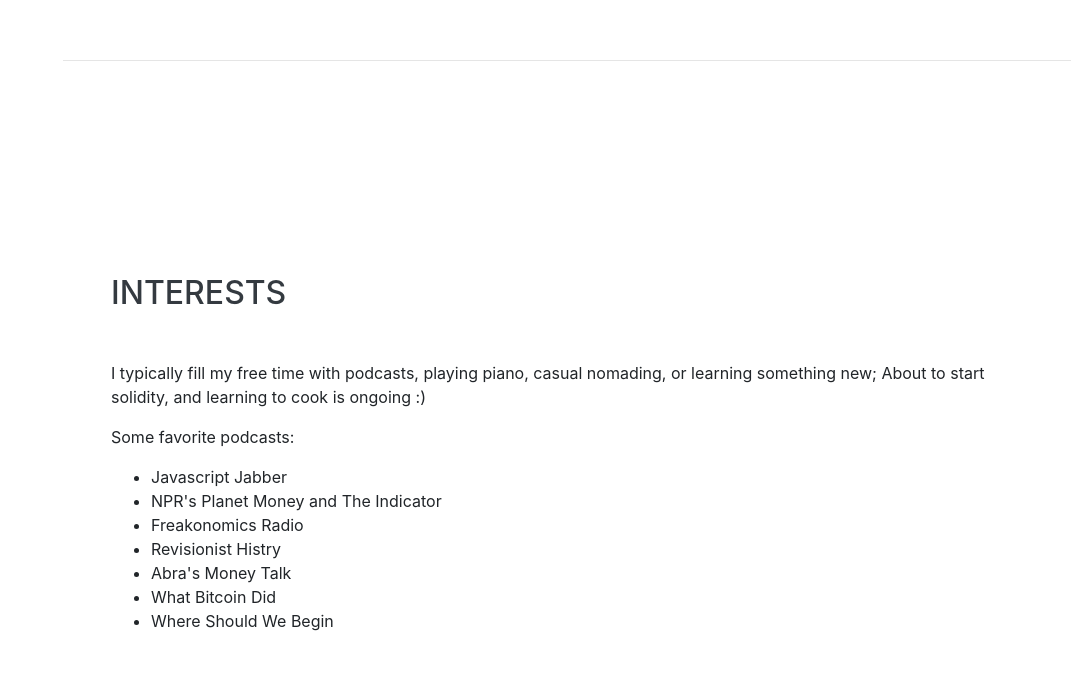
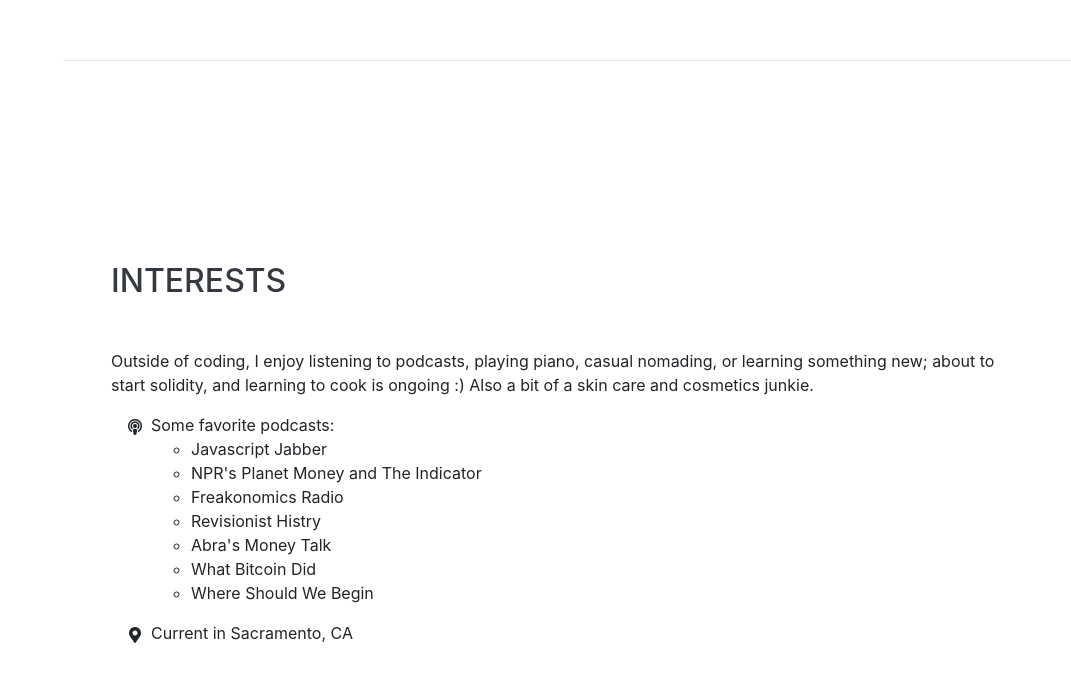
Before and after one commit to celestewinterton/celestewinterton.github.io, a website with bundled scripts: page index.html in a window 1280 px wide. Shown: the part 4701-5381 px from the top of the page, without its empty margins (209-1280 px from the left). Built offline with nearby package versions, Linux system fonts and the light colour scheme; a web font is replaced by a local one.

```diff
--- a/index.html
+++ b/index.html
@@ -17,6 +17,8 @@
   <link href="https://fonts.googleapis.com/css?family=Saira+Extra+Condensed:500,700" rel="stylesheet">
   <link href="https://fonts.googleapis.com/css?family=Muli:400,400i,800,800i" rel="stylesheet">
   <link href="vendor/fontawesome-free/css/all.min.css" rel="stylesheet">
+  <script src="https://kit.fontawesome.com/bd487381c4.js" crossorigin="anonymous"></script>
+  <link rel="stylesheet" href="https://cdnjs.cloudflare.com/ajax/libs/font-awesome/4.7.0/css/font-awesome.min.css">
   <link rel="stylesheet" href="https://cdn.jsdelivr.net/gh/devicons/devicon@v2.15.1/devicon.min.css">
   <link rel="icon" type="image/png" href="https://raw.githubusercontent.com/celestewinterton/celestewinterton.github.io/main/assets/images/favicon.ico">
 
@@ -408,8 +410,26 @@
     <section class="resume-section p-3 p-lg-5 d-flex align-items-center" id="interests">
       <div class="w-100">
         <h2 class="mb-5">Interests</h2>
-        <p>I typically fill my free time with podcasts, playing piano, casual nomading, or learning something new; About to start solidity, and learning to cook is ongoing :)</p>
-        <p>Some favorite podcasts: </p>
+
+        <!-- <p>I grew up creative and free-spirited, always making something whether it was out of clay, paint, textiles, or music. At some point, I
+          tried very hard to "grow out" of that, but I love that in coding, I've found a way to reconnect with my childhood and I can
+          once again, create beautiful things.
+        </p>
+        <p>My exposure to tech was quite minimal until early adulthood. In highschool another student shared a teaching demo on some basic
+          HTML and CSS and although I was immediatly intrigued, I didn't have the confidence or support to explore that interest.
+          What it actually took, was a personal misson and maybe a small existential crisis. Ten years and a finance career later,
+          I quit my job, and completed a highly selective coding bootcamp.
+        </p>
+        <p>
+          Ultimatly, what inspired me to make a career change; I didn't feel fullfilled in my work, meanwhile I became obsessed with crypto and
+          how this technology could change peoples lives. I fell in love with the idea of a more open and inclusive financial system The space
+          is still nascent, but I wanted to at some point, in some way, be involved in this rare opportunity to make a positive change for the world. -->
+
+        <p>Outside of coding, I enjoy listening to podcasts, playing piano, casual nomading, or learning something new; about to start solidity, and learning to cook is ongoing :) Also a bit of a skin care and cosmetics junkie.</p>
+
+        <!-- <p>My interests include:</p> -->
+        <ul class="fa-ul mb-0">
+          <li><i class="fa-li fa fa-podcast"></i>Some favorite podcasts:</li>
           <ul>
             <li>Javascript Jabber</li>
             <li>NPR's Planet Money and The Indicator</li>
@@ -419,6 +439,20 @@
             <li>What Bitcoin Did</li>
             <li>Where Should We Begin</li>
           </ul>
+        </ul>
+        <p></p>
+        <ul class="fa-ul mb-0">
+          <li><i class="fa-li fa fa-location-dot"></i>Current in Sacramento, CA</li>
+        </ul>
+        <!-- <i class="fa-solid fa-map-pin"></i> -->
+        <p></p>
+        <!-- <p>Other things I like: </p>
+        <ul class="fa-ul mb-0">
+          <li><i class="fa-li fa fa-music"></i>Piano & Musicals</li>
+          <li><i class="fa-li fa fa-jar"></i>Skincare & Cosmetics</li>
+          <li><i class="fa-li fa-solid fa-shirt"></i>Fashion</li>
+          <li><i class="fa-li fa-solid fa-utensils"></i>Food & Cooking</li>
+        </ul> -->
       </div>
     </section>
 
```
Lines whose indentation alone changed are shown as unchanged.
